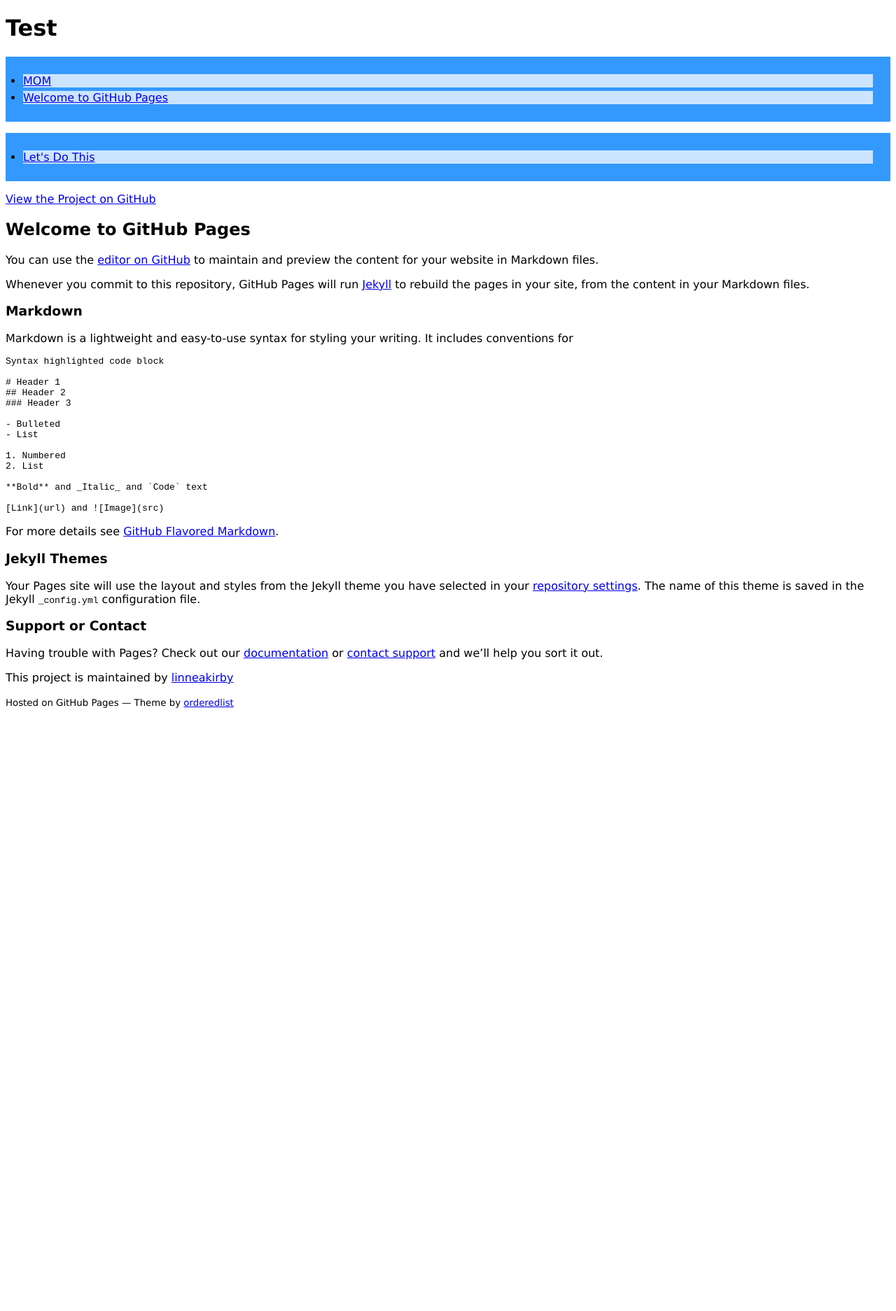
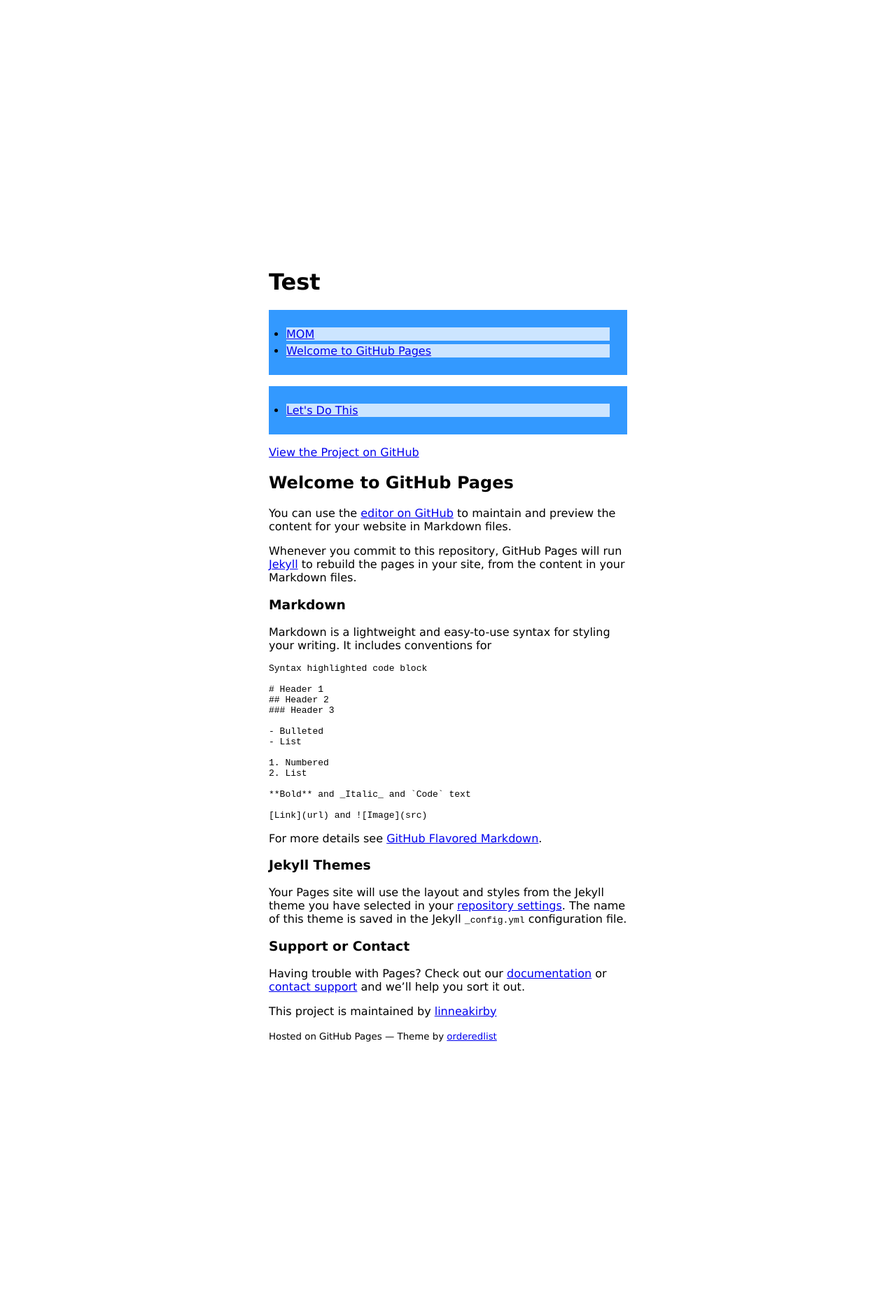
Before and after one commit to linneakirby/jekylltest, a Jekyll site: the page built from README.md, in a window 1280 px wide. Shown: the whole page at 70% size. Built offline with Jekyll 4.4.1, drawn with Linux system fonts in a browser that asks for light colours; our own code applies the rules of GitHub Pages for plain Markdown files; a script that is not in the unit is left out; the repository's description, which GitHub fills in, is left out; before the commit the page ends 1029 px from its top, so only the background shows below that.

Commit message:
Update style.css

```diff
--- a/assets/css/style.css
+++ b/assets/css/style.css
@@ -1,5 +1,6 @@
 body {
-    font-family: Verdana, Geneva, sans-serif
+    font-family: Verdana, Geneva, sans-serif;
+    margin: 30%;
 }
 
 ul {
```
